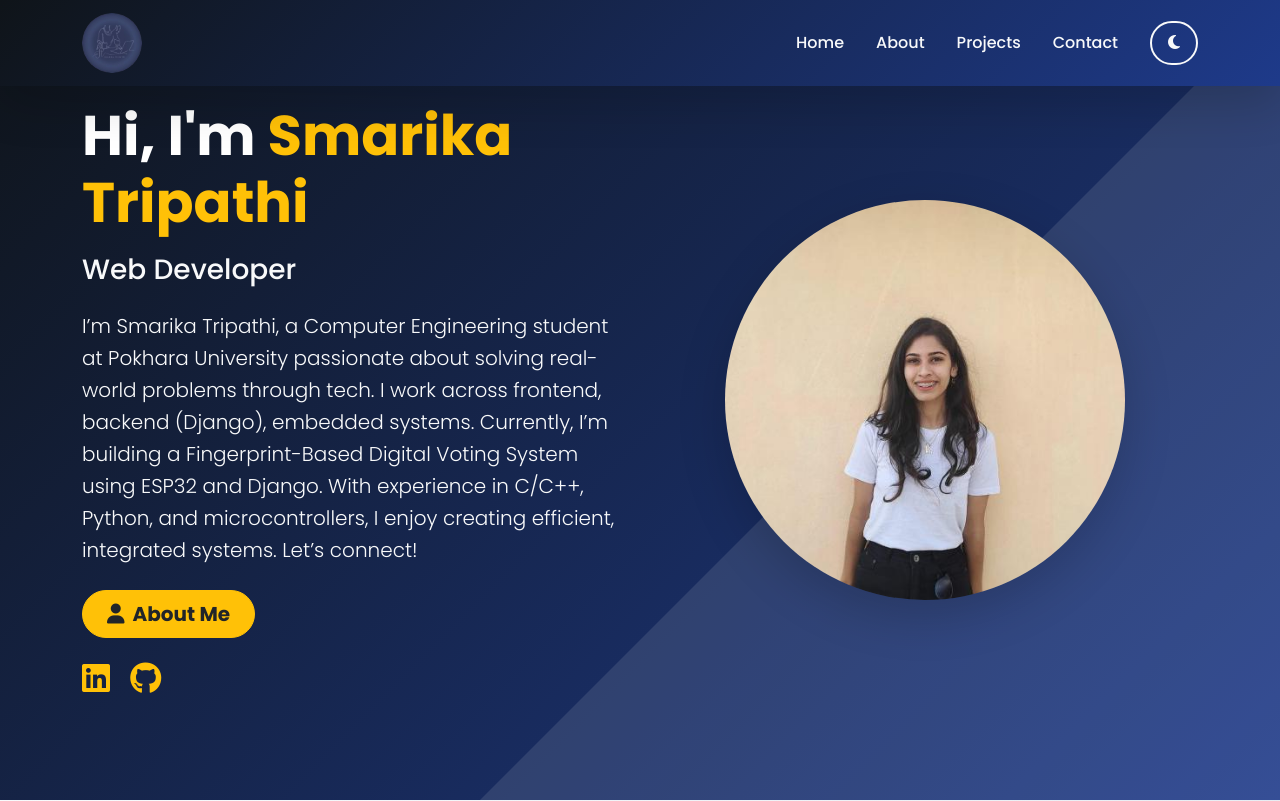
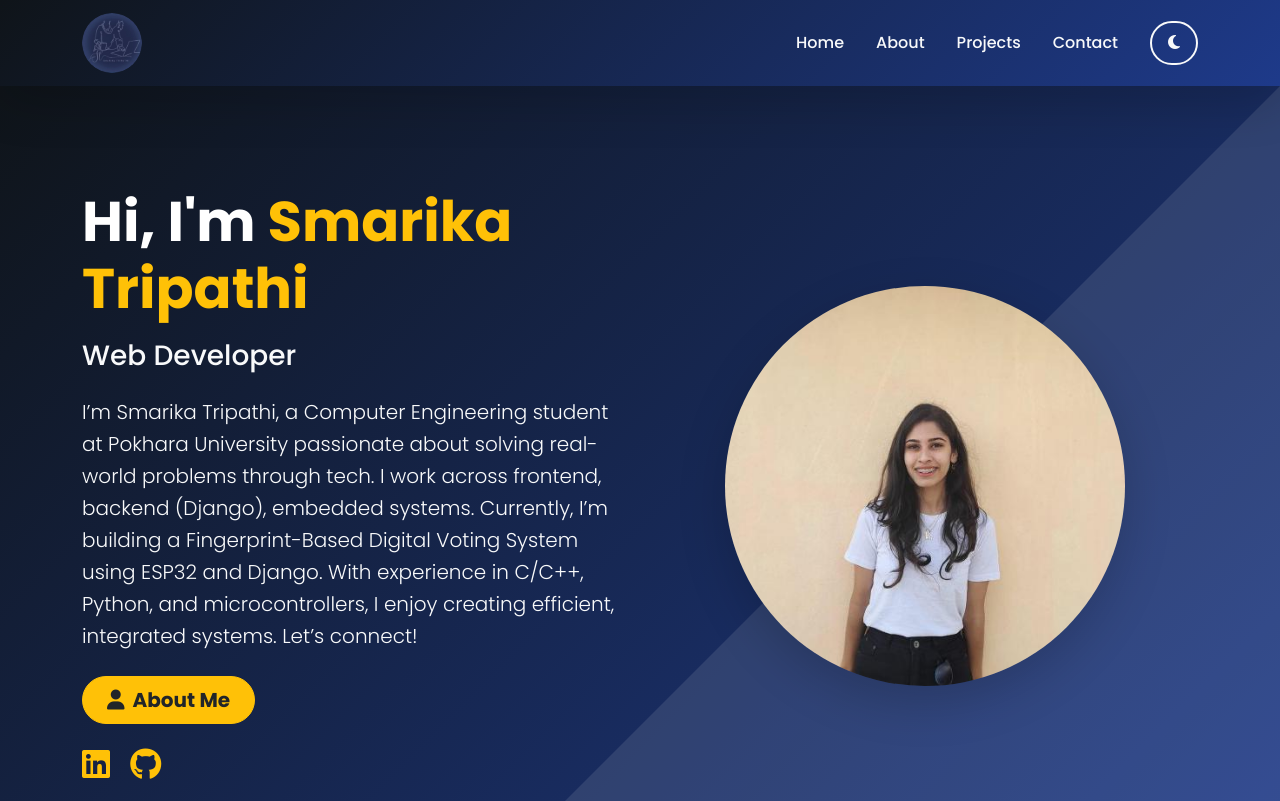
Before and after one commit to Smarikatripathi/My-Portfolio, a Django app: page / in a window 1280 px wide. Shown: the top 801 px of the page. Run offline with Django 4.2, Linux system fonts and the light colour scheme; data comes from the database, SQL or seed files in the repository; both versions use the stored data as it was after the commit.

Commit message:
adding info

```diff
--- a/static/css/style.css
+++ b/static/css/style.css
@@ -22,6 +22,8 @@ body {
     line-height: 1.6;
     color: var(--dark-color);
     overflow-x: hidden;
+
+
 }
 
 /* Typography */
--- a/templates/base.html
+++ b/templates/base.html
@@ -25,10 +25,10 @@
 </head>
 <body data-bs-theme="light" id="body">
     <!-- Navigation -->
-    <nav class="navbar navbar-expand-lg navbar-dark fixed-top shadow-lg" id="navbar" style="padding: 8px 0; background: linear-gradient(135deg, #0f1419 0%, #1e3a8a 100%);">
+    <nav class="navbar navbar-expand-lg navbar-dark sticky-top shadow-lg" id="navbar" style="padding: 8px 0; background: linear-gradient(135deg, #0f1419 0%, #1e3a8a 100%);">
         <div class="container">
             <a class="navbar-brand d-flex align-items-center" href="{% url 'portfolio:home' %}">
-                <img src="/media/MY LOGO.png" alt="MY Logo" height="60" class="me-3 rounded-circle" style="object-fit: cover;">
+                <img src="/media/My LOGO.png" alt="MY Logo" height="60" class="me-3 rounded-circle" style="object-fit: cover;">
             </a>
 
             <button class="navbar-toggler" type="button" data-bs-toggle="collapse" data-bs-target="#navbarNav">
```
Also changed, not shown: db.sqlite3, media/MY LOGO.png, media/certifications/9341644_56718061762438771593.png (added), media/certifications/Screenshot_2025-09-11_180635.png (added), media/certifications/Screenshot_2025-09-11_181234.png (added), media/certifications/Smarika_Tripathi_-_Data_Cleaning_1.png (added), media/certifications/certificate_1745892879711.png (added), media/certifications/certificate_1745892879711_yWUn6mX.png (added), media/projects/Screenshot_2025-06-24_064605.png (added), media/projects/Screenshot_2025-11-25_181721.png (added).
